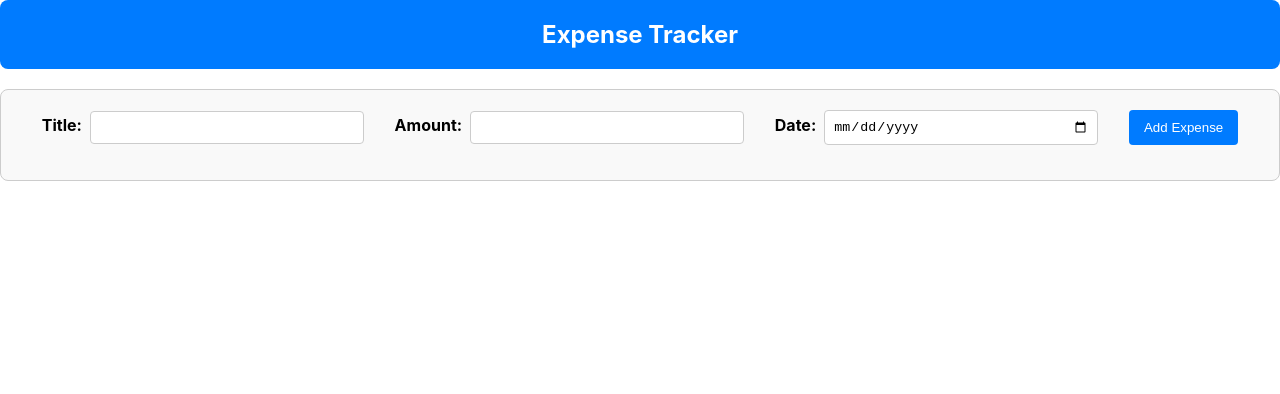
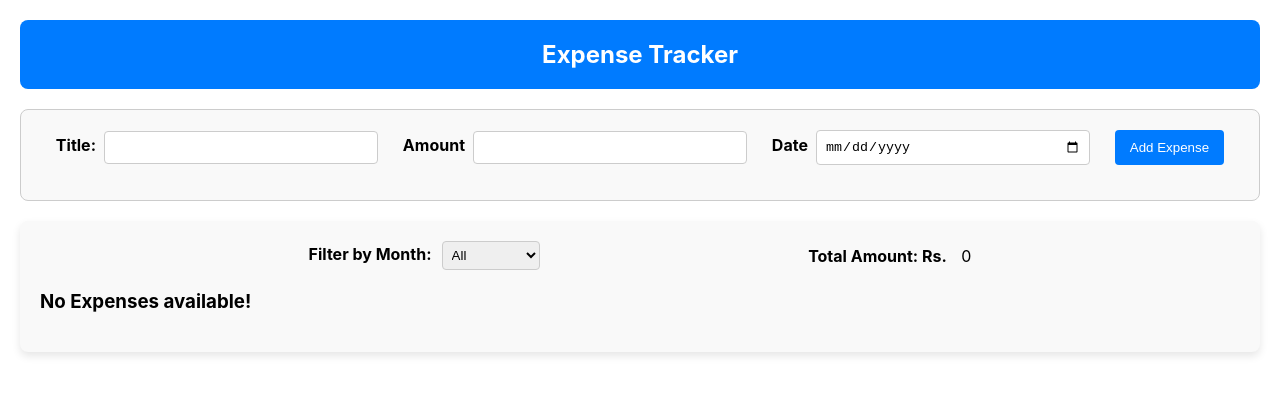
Before and after one commit to g100rabh/central-assignment, a React (Create React App) app: page / in a window 1280 px wide. Shown: the top 394 px of the page. Built offline with nearby package versions, Linux system fonts and the light colour scheme.

Commit message:
List and items integrated

```diff
--- a/src/App.css
+++ b/src/App.css
@@ -1,2 +1,11 @@
 .App {
+  margin: 0 auto;
+  padding: 20px;
 }
+
+.container {
+  background-color: #f9f9f9;
+  padding: 20px;
+  border-radius: 8px;
+  box-shadow: 0 4px 8px rgba(0, 0, 0, 0.1);
+}
--- a/src/App.js
+++ b/src/App.js
@@ -1,12 +1,73 @@
+import { useEffect, useState } from "react";
 import "./App.css";
 import ExpenseForm from "./components/ExpenseForm";
+import ExpenseList from "./components/ExpenseList";
+import Filter from "./components/Filter";
 import Header from "./components/Header";
 
 function App() {
+  const [expenses, setExpenses] = useState(() => {
+    const savedExpenses = localStorage.getItem("expenses");
+    return savedExpenses ? JSON.parse(savedExpenses) : [];
+  });
+  const [filteredExpenses, setFilteredExpenses] = useState(expenses);
+  const [selectedMonth, setSelectedMonth] = useState("");
+  const [editExpense, setEditExpense] = useState(null);
+
+  useEffect(() => {
+    localStorage.setItem("expenses", JSON.stringify(expenses));
+  }, [expenses]);
+
+  useEffect(() => {
+    if (selectedMonth === "") {
+      setFilteredExpenses(expenses);
+    } else {
+      const month = parseInt(selectedMonth, 10);
+      setFilteredExpenses(
+        expenses.filter(
+          (expense) => new Date(expense.date).getMonth() + 1 === month
+        )
+      );
+    }
+  }, [selectedMonth, expenses]);
+
+  const addExpense = (expense) => {
+    if (editExpense) {
+      setExpenses(
+        expenses.map((exp) => (exp.id === expense.id ? expense : exp))
+      );
+      setEditExpense(null);
+    } else {
+      setExpenses([...expenses, expense]);
+    }
+  };
+
+  const deleteExpense = (id) => {
+    setExpenses(expenses.filter((expense) => expense.id !== id));
+  };
+
+  const handleEditExpense = (id) => {
+    const expenseToEdit = expenses.find((expense) => expense.id === id);
+    setEditExpense(expenseToEdit);
+  };
+  console.log(editExpense);
+
   return (
     <div className="App">
       <Header />
-      <ExpenseForm />
+      <ExpenseForm addExpense={addExpense} editExpense={editExpense} />
+      <div className="container">
+        <Filter
+          selectedMonth={selectedMonth}
+          expenses={filteredExpenses}
+          onMonthChange={setSelectedMonth}
+        />
+        <ExpenseList
+          expenses={filteredExpenses}
+          deleteExpense={deleteExpense}
+          handleEditExpense={handleEditExpense}
+        />
+      </div>
     </div>
   );
 }
--- a/src/components/ExpenseForm.js
+++ b/src/components/ExpenseForm.js
@@ -1,20 +1,61 @@
-import React from "react";
+import React, { useState, useEffect } from "react";
 import styles from "./ExpenseForm.module.css";
 
-const ExpenseForm = () => {
+const ExpenseForm = ({ addExpense, editExpense }) => {
+  const [title, setTitle] = useState("");
+  const [amount, setAmount] = useState("");
+  const [date, setDate] = useState("");
+
+  useEffect(() => {
+    if (editExpense) {
+      setTitle(editExpense.title);
+      setAmount(editExpense.amount);
+      setDate(editExpense.date);
+    }
+  }, [editExpense]);
+
+  const handleSubmit = (e) => {
+    e.preventDefault();
+    const expense = {
+      id: editExpense ? editExpense.id : Date.now(),
+      title,
+      amount: parseFloat(amount),
+      date,
+    };
+    addExpense(expense);
+    setTitle("");
+    setAmount("");
+    setDate("");
+  };
+
   return (
-    <form className={styles.expenseForm}>
+    <form className={styles.expenseForm} onSubmit={handleSubmit}>
       <div className={styles.formGroup}>
         <label>Title:</label>
-        <input type="text" required />
+        <input
+          type="text"
+          value={title}
+          onChange={(e) => setTitle(e.target.value)}
+          required
+        />
       </div>
       <div className={styles.formGroup}>
-        <label>Amount:</label>
-        <input type="number" required />
+        <label>Amount</label>
+        <input
+          type="number"
+          value={amount}
+          onChange={(e) => setAmount(e.target.value)}
+          required
+        />
       </div>
       <div className={styles.formGroup}>
-        <label>Date:</label>
-        <input type="date" required />
+        <label>Date</label>
+        <input
+          type="date"
+          value={date}
+          onChange={(e) => setDate(e.target.value)}
+          required
+        />
       </div>
       <div className={styles.formGroup}>
         <button type="submit" className={styles.submitButton}>
--- /dev/null
+++ b/src/components/ExpenseItem.js
@@ -0,0 +1,30 @@
+import React from "react";
+import styles from "./ExpenseItem.module.css";
+
+const ExpenseItem = ({ expense, deleteExpense, handleEditExpense }) => {
+  return (
+    <div className={styles.expenseItem}>
+      <div className={styles.expenseDetails}>
+        <h3>{expense.title}</h3>
+        <p>{expense.date}</p>
+        <span className={styles.amt}>₹ {expense.amount.toFixed(2)}</span>
+      </div>
+      <div className={styles.btn}>
+        <button
+          className={styles.editButton}
+          onClick={() => handleEditExpense(expense.id)}
+        >
+          Edit
+        </button>
+        <button
+          className={styles.deleteButton}
+          onClick={() => deleteExpense(expense.id)}
+        >
+          Delete
+        </button>
+      </div>
+    </div>
+  );
+};
+
+export default ExpenseItem;
--- /dev/null
+++ b/src/components/ExpenseItem.module.css
@@ -0,0 +1,69 @@
+.expenseItem {
+  display: flex;
+  justify-content: space-between;
+  align-items: center;
+  padding: 15px;
+  margin-bottom: 10px;
+  border: 1px solid #ccc;
+  border-radius: 8px;
+  background-color: rgba(172, 165, 165, 0.2);
+}
+
+.expenseDetails {
+  display: flex;
+  align-items: center;
+  width: 70vw;
+  justify-content: space-between;
+}
+
+.expenseDetails h3 {
+  margin: 0;
+  font-size: 1.2em;
+  /* display: flex;
+  align-items: center; */
+  width: 30vw;
+  word-wrap: break-word;
+}
+
+.expenseDetails p {
+  margin: 5px 0;
+}
+
+.deleteButton,
+.editButton {
+  padding: 5px 10px;
+  color: white;
+  border: none;
+  border-radius: 4px;
+  cursor: pointer;
+}
+
+.deleteButton {
+  background-color: #dc3545;
+}
+
+.editButton {
+  background-color: rgb(24, 156, 6);
+}
+
+.editButton:hover {
+  background-color: rgb(19, 110, 7);
+}
+
+.deleteButton:hover {
+  background-color: #c82333;
+}
+
+.btn {
+  display: flex;
+  gap: 10px;
+}
+
+.amt {
+  border: 2px solid #fff;
+  padding: 8px 16px;
+  background-color: blueviolet;
+  color: #fff;
+  border-radius: 8px;
+  font-weight: bold;
+}
--- /dev/null
+++ b/src/components/ExpenseList.js
@@ -0,0 +1,21 @@
+import React from "react";
+import ExpenseItem from "./ExpenseItem";
+import styles from "./ExpenseList.module.css";
+
+const ExpenseList = ({ expenses, deleteExpense, handleEditExpense }) => {
+  return (
+    <div className={styles.expenseList}>
+      {expenses.length === 0 && <h3>No Expenses available!</h3>}
+      {expenses.map((expense) => (
+        <ExpenseItem
+          key={expense.id}
+          expense={expense}
+          deleteExpense={deleteExpense}
+          handleEditExpense={handleEditExpense}
+        />
+      ))}
+    </div>
+  );
+};
+
+export default ExpenseList;
--- /dev/null
+++ b/src/components/ExpenseList.module.css
@@ -0,0 +1,3 @@
+.expenseList {
+  margin-top: 20px;
+}
--- /dev/null
+++ b/src/components/Filter.js
@@ -0,0 +1,45 @@
+import React from "react";
+import styles from "./Filter.module.css";
+
+const Filter = ({ selectedMonth, onMonthChange, expenses }) => {
+  const months = [
+    "January",
+    "February",
+    "March",
+    "April",
+    "May",
+    "June",
+    "July",
+    "August",
+    "September",
+    "October",
+    "November",
+    "December",
+  ];
+
+  return (
+    <div className={styles.filter}>
+      <span>
+        <label>Filter by Month:</label>
+        <select
+          value={selectedMonth}
+          onChange={(e) => onMonthChange(e.target.value)}
+          className={styles.select}
+        >
+          <option value="">All</option>
+          {months.map((month, index) => (
+            <option key={index} value={index + 1}>
+              {month}
+            </option>
+          ))}
+        </select>
+      </span>
+      <span>
+        <label>Total Amount: Rs.</label>{" "}
+        {expenses.reduce((acc, curr) => acc + curr.amount, 0)}
+      </span>
+    </div>
+  );
+};
+
+export default Filter;
--- /dev/null
+++ b/src/components/Filter.module.css
@@ -0,0 +1,17 @@
+.filter {
+  margin-bottom: 20px;
+  display: flex;
+  justify-content: space-evenly;
+  align-items: center;
+}
+
+.filter label {
+  margin-right: 10px;
+  font-weight: bold;
+}
+
+.select {
+  padding: 5px;
+  border: 1px solid #ccc;
+  border-radius: 4px;
+}
```
